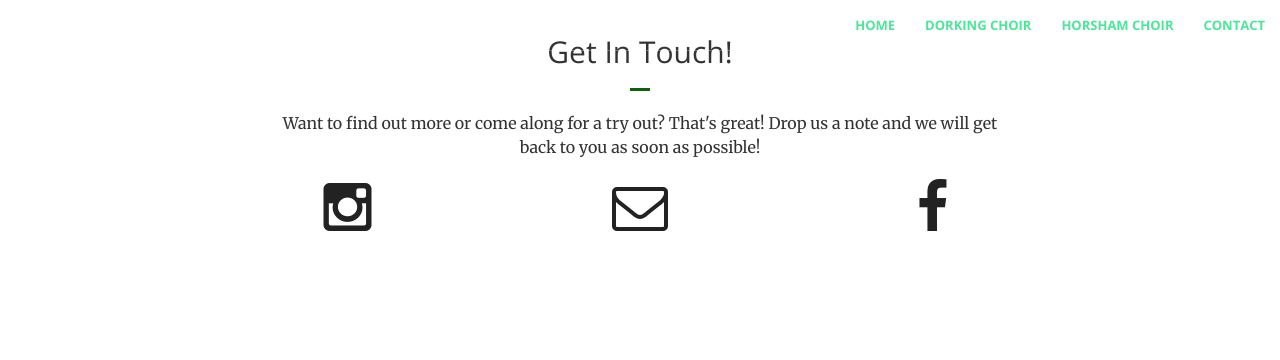
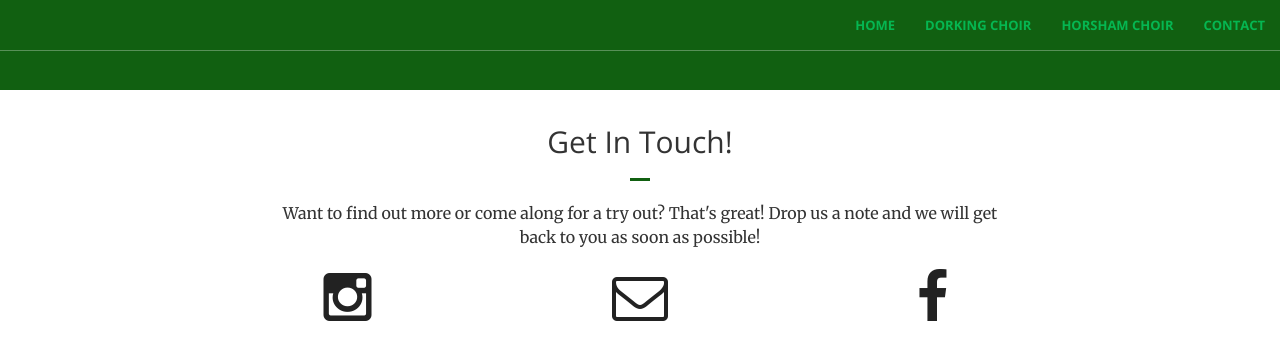
Before and after one commit to thewildchoir/thewildchoir-website, a Jekyll site: the page built from contact.html, in a window 1280 px wide. Shown: the top 360 px of the page. Built offline with Jekyll 4.4.1, drawn with Linux system fonts in a browser that asks for light colours.

Commit message:
Add text section for contact file

```diff
--- /dev/null
+++ b/_includes/contact-text.html
@@ -0,0 +1,9 @@
+<section class="bg-primary">
+    <div class="container">
+        <div class="row">
+            <div class="col-lg-8 col-lg-offset-2 text-center">
+                <p class="text-faded"></p>
+            </div>
+        </div>
+    </div>
+</section>
--- a/_layouts/contact.html
+++ b/_layouts/contact.html
@@ -5,6 +5,7 @@
 
 <body id="page-top">
   {% include nav2.html %}
+  {% include contact-text.html %}
   {% include contact.html %}
   {% include scripts.html %}
 </body>
```
